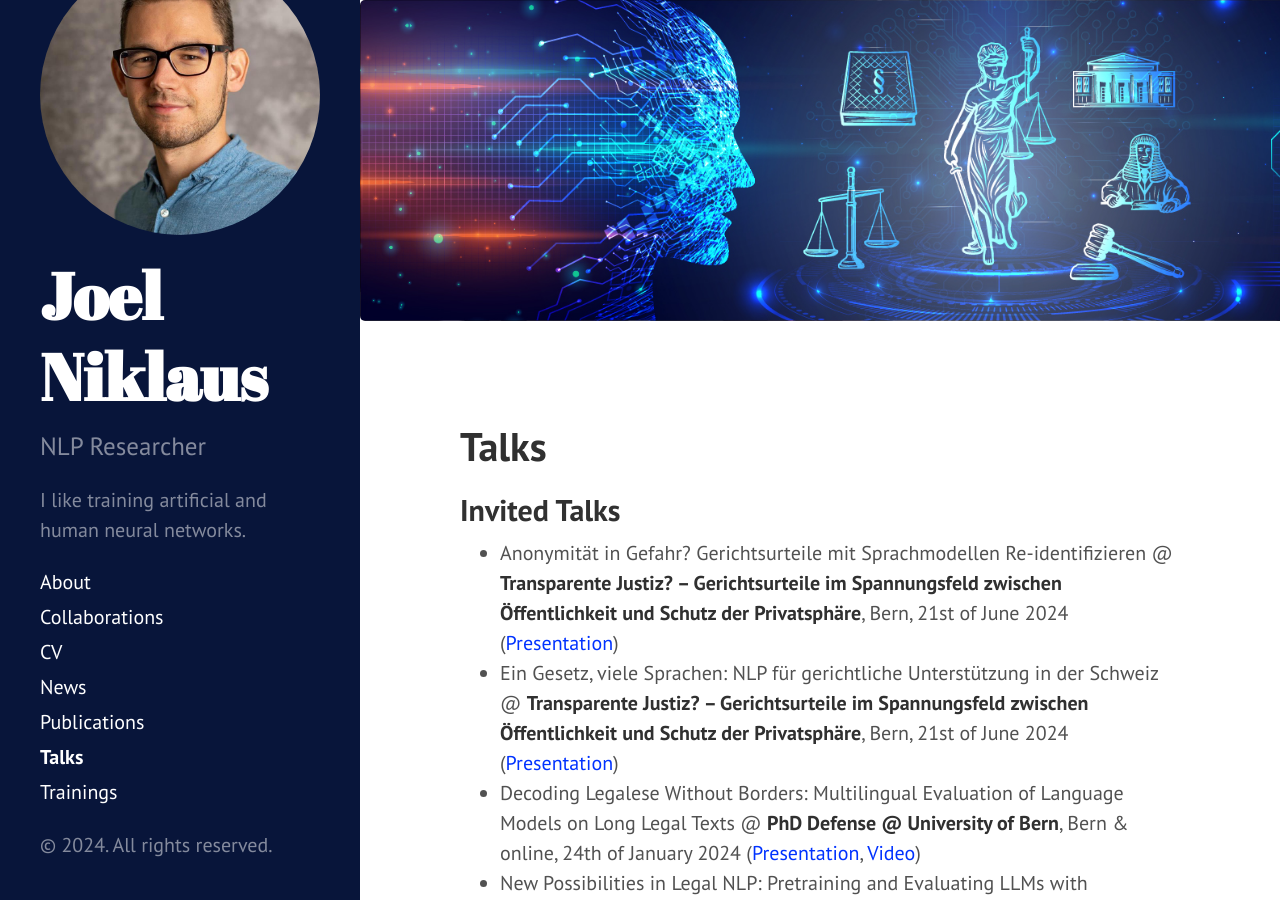
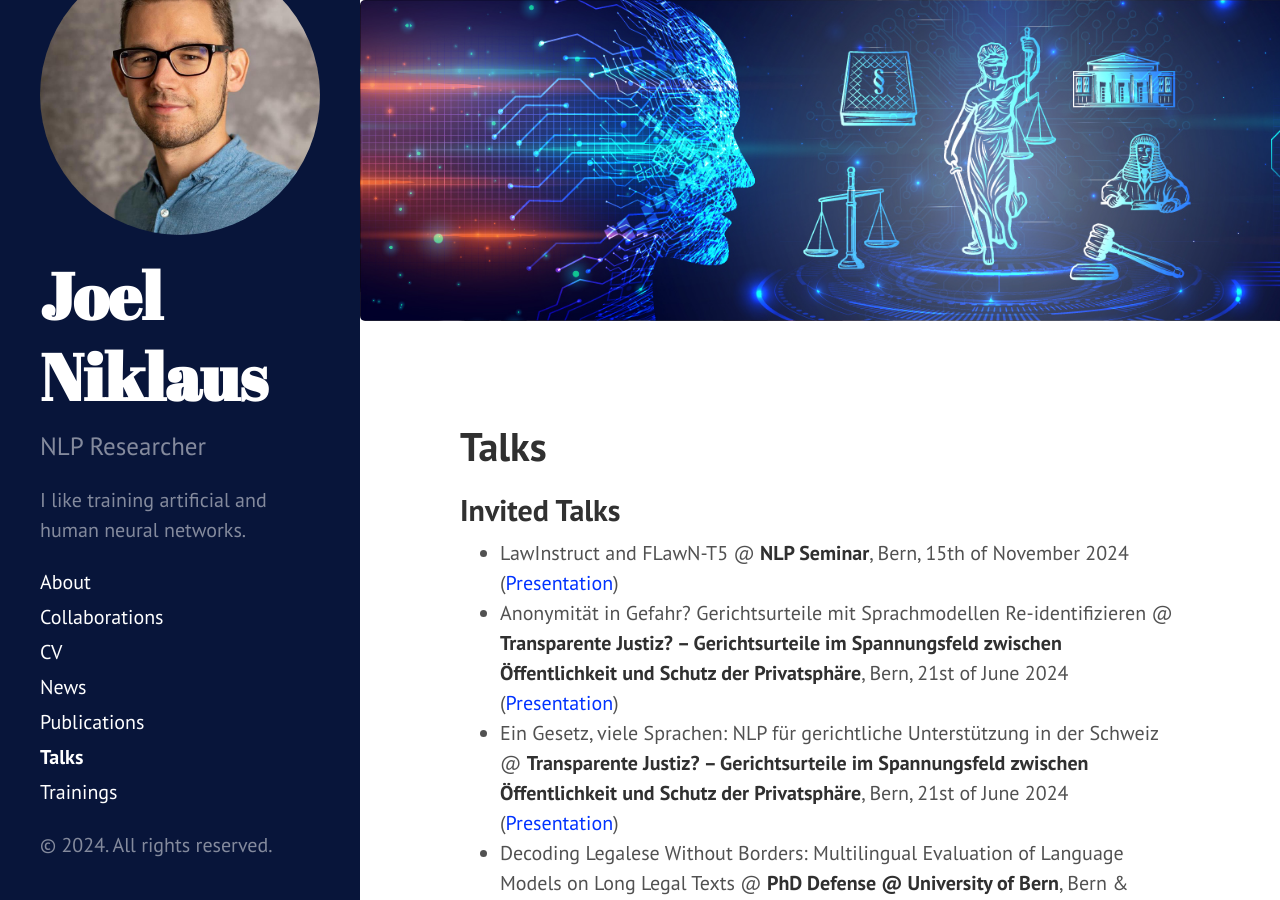
Before and after one commit to JoelNiklaus/joelniklaus.github.io, a Jekyll site: the page built from _pages/talks.md, in a window 1280 px wide and 900 px high. Built offline with Jekyll 4.4.1, drawn with Linux system fonts in a browser that asks for light colours; a style sheet for code colours, icons or effects is not loaded.

Commit message:
Added LawInstruct presentation.
Signed-off-by: Joel Niklaus <me@joelniklaus.ch>

```diff
--- a/_pages/talks.md
+++ b/_pages/talks.md
@@ -5,6 +5,7 @@ title: Talks
 
 ## Invited Talks
 
+* LawInstruct and FLawN-T5 @ **NLP Seminar**, Bern, 15th of November 2024 ([Presentation](https://docs.google.com/presentation/d/1tIhIYSrkHOCAwqNNDUuoaJtiXPrZjps04PEsezqEtxo/edit?usp=sharing))
 * Anonymität in Gefahr? Gerichtsurteile mit Sprachmodellen Re-identifizieren @ **Transparente Justiz? – Gerichtsurteile im Spannungsfeld zwischen Öffentlichkeit und Schutz der Privatsphäre**, Bern, 21st of June 2024 ([Presentation](https://docs.google.com/presentation/d/14RKEI4pjt6OzrDflpxCV_mnfNd8SmShd-akAquN_8lc/edit?usp=sharing))
 * Ein Gesetz, viele Sprachen: NLP für gerichtliche Unterstützung in der Schweiz @ **Transparente Justiz? – Gerichtsurteile im Spannungsfeld zwischen Öffentlichkeit und Schutz der Privatsphäre**, Bern, 21st of June 2024 ([Presentation](https://docs.google.com/presentation/d/1CAFBC83Z7E9fBB7-tEGGj8-kzKXl1DhLto_bL9Sf2yM/edit?usp=sharing))
 * Decoding Legalese Without Borders: Multilingual Evaluation of Language Models on Long Legal Texts @ **PhD Defense @ University of Bern**, Bern & online, 24th of January 2024 ([Presentation](https://docs.google.com/presentation/d/1jk48MbF2xb9V8KRkiX5oW-fCDSUEZhGO5i7K-QRAzLI/edit?usp=sharing), [Video](https://www.youtube.com/watch?v=2jCh54G8XwA))
```
